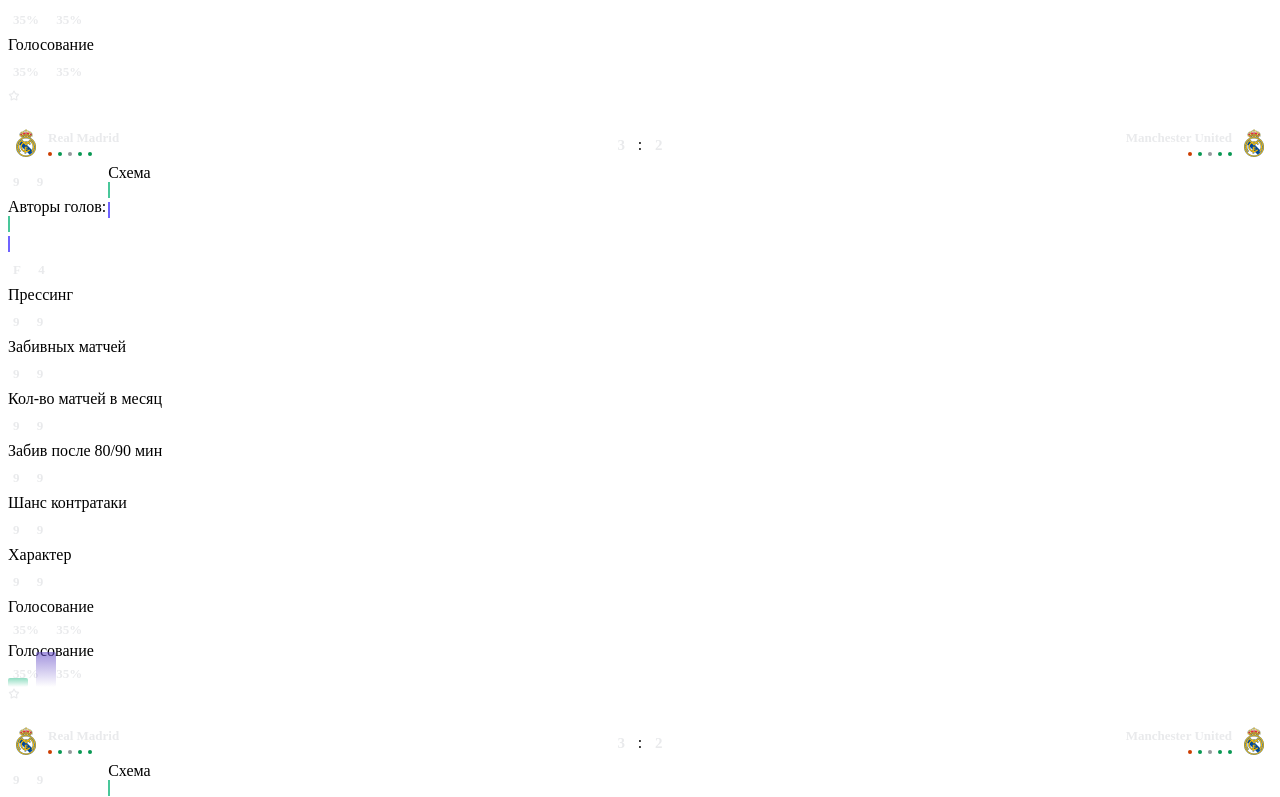
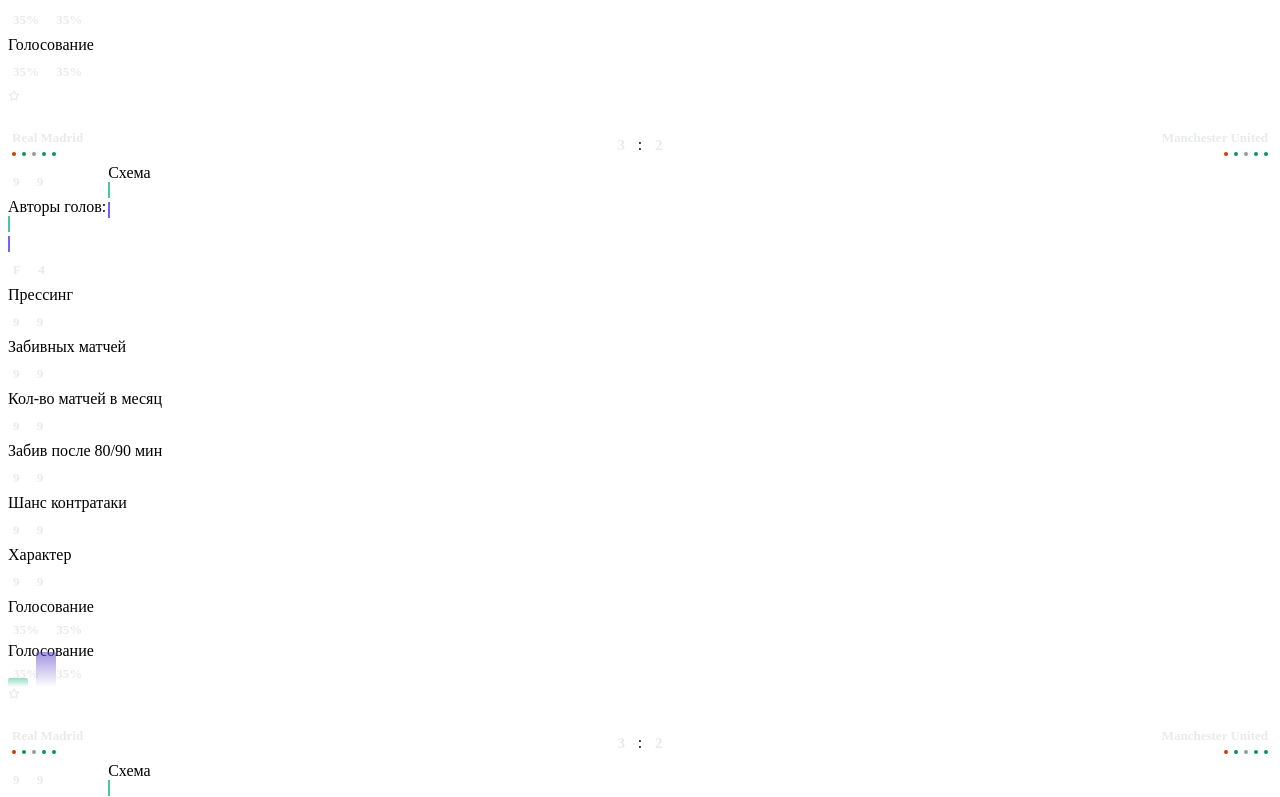
Before and after one commit to gldenis/onlygoals, a Vue app: page / in a window 1280 px wide. Shown: the part 2423-3220 px from the top of the page. Built offline with nearby package versions, Linux system fonts and the light colour scheme; the HTML template or start-up script is replaced by a standard one.

Commit message:
FEAT: profile page

```diff
--- a/src/pages/index.vue
+++ b/src/pages/index.vue
@@ -559,9 +559,6 @@
             </div>
             <div class="game-meta">
               <div class="game-meta__part">
-                <div class="game-meta__logo">
-                  <img src="@/assets/img/content/real-madrid.png" alt="">
-                </div>
                 <div class="game-meta__inner">
                   <div class="game-meta__name">Real Madrid</div>
                   <div class="game-meta__last-games-status last-games-status__list">
@@ -579,9 +576,7 @@
                 <div class="current-score__item">2</div>
               </div>
               <div class="game-meta__part game-meta__part--revert">
-                <div class="game-meta__logo">
-                  <img src="@/assets/img/content/real-madrid.png" alt="">
-                </div>
+
                 <div class="game-meta__inner">
                   <div class="game-meta__name">Manchester United</div>
                   <div class="game-meta__last-games-status last-games-status__list">
@@ -739,9 +734,7 @@
             </div>
             <div class="game-meta">
               <div class="game-meta__part">
-                <div class="game-meta__logo">
-                  <img src="@/assets/img/content/real-madrid.png" alt="">
-                </div>
+
                 <div class="game-meta__inner">
                   <div class="game-meta__name">Real Madrid</div>
                   <div class="game-meta__last-games-status last-games-status__list">
@@ -759,9 +752,7 @@
                 <div class="current-score__item">2</div>
               </div>
               <div class="game-meta__part game-meta__part--revert">
-                <div class="game-meta__logo">
-                  <img src="@/assets/img/content/real-madrid.png" alt="">
-                </div>
+
                 <div class="game-meta__inner">
                   <div class="game-meta__name">Manchester United</div>
                   <div class="game-meta__last-games-status last-games-status__list">
```
